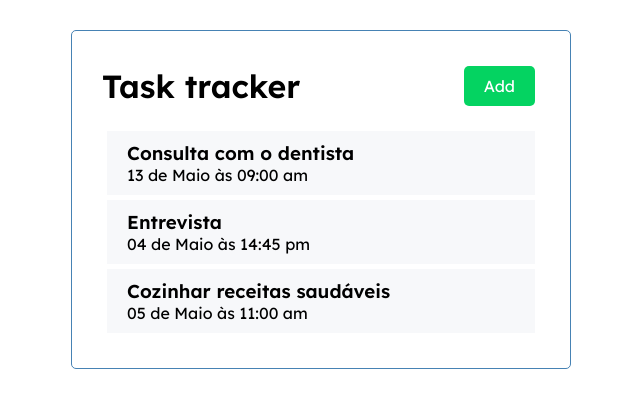
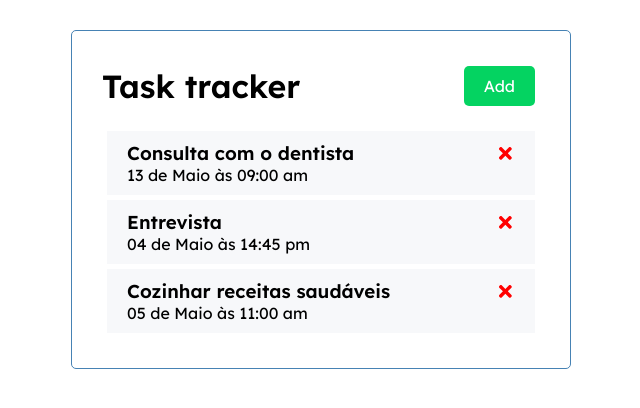
Before and after one commit to cpelichek/task-tracker, a React (Create React App) app: page / in a window 1280 px wide. Shown: the top 408 px of the page, without its empty margins (319-959 px from the left). Built offline with nearby package versions, Linux system fonts and the light colour scheme.

Commit message:
Add close icon to task component

```diff
--- a/src/components/Task.js
+++ b/src/components/Task.js
@@ -1,7 +1,11 @@
+import { FaTimes } from "react-icons/fa";
+
 const Task = ({ task }) => {
   return (
     <div className="task">
-      <h3>{task.text}</h3>
+      <h3>
+        {task.text} <FaTimes style={{ color: "red", cursor: "pointer" }} />
+      </h3>
       <p>{task.day}</p>
     </div>
   );
```
